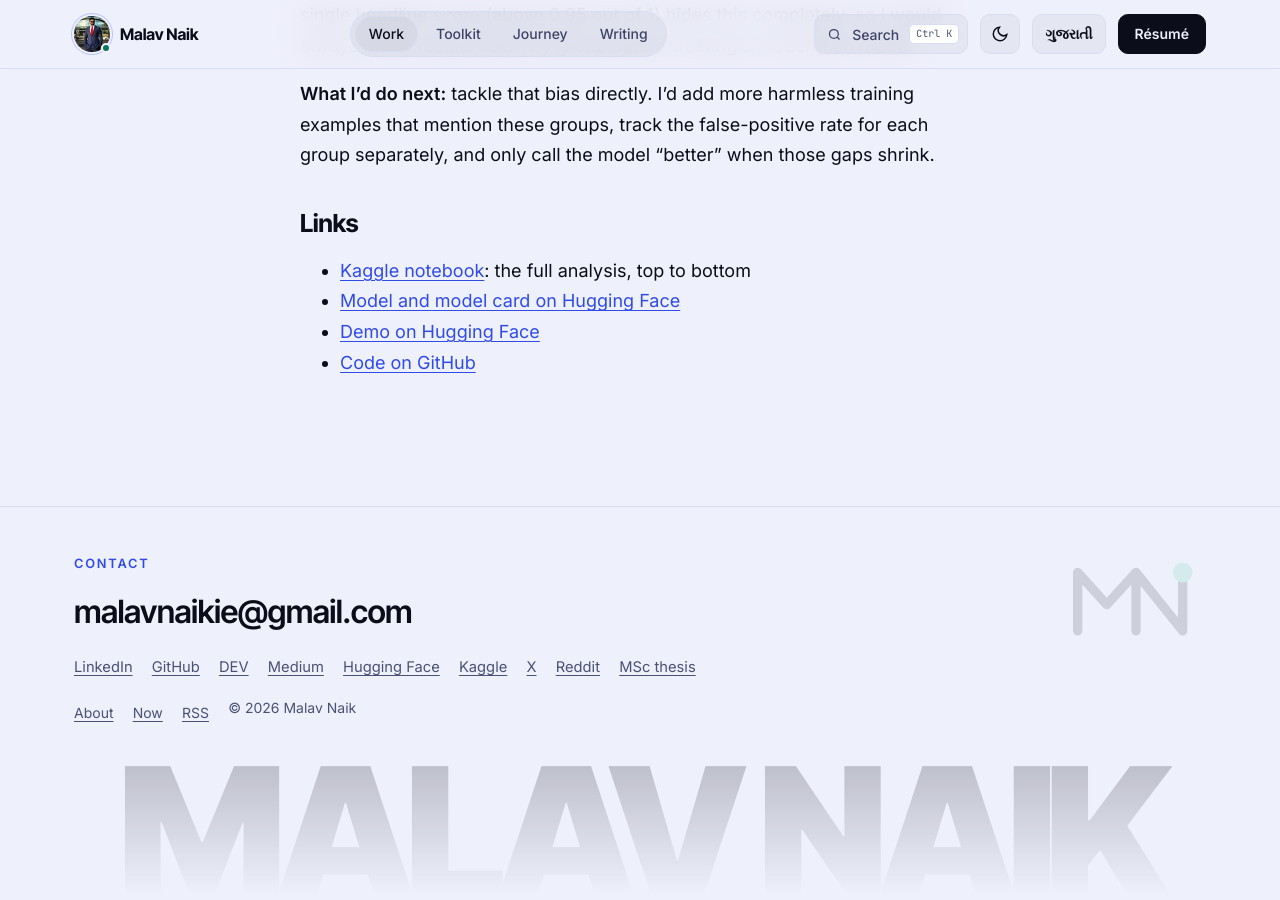
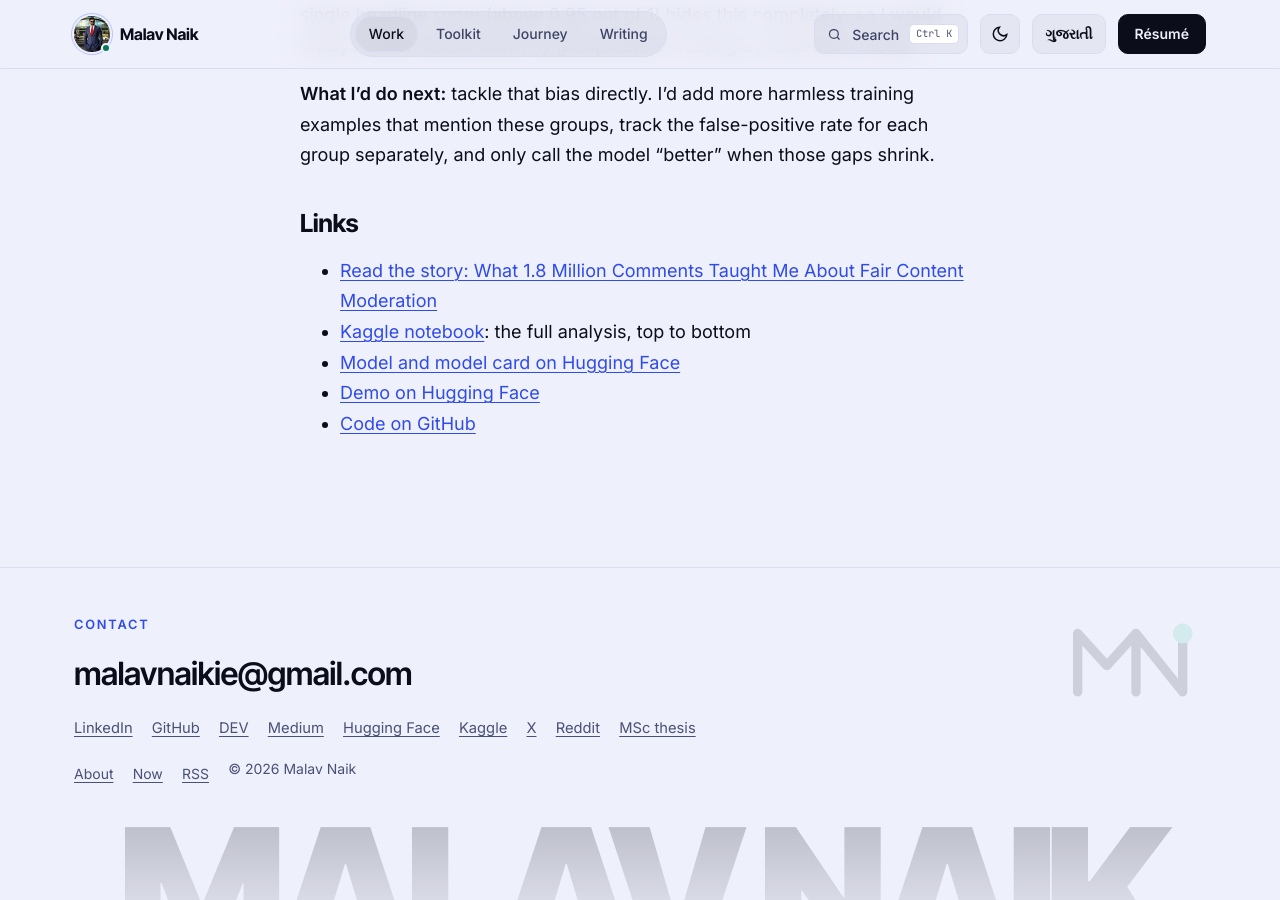
Before and after one commit to malavnaik99/malavnaik99.github.io, a Jekyll site: the page built from _projects/moderation-classifier.md, in a window 1280 px wide and 900 px high, scrolled down 4187 px. Built offline with Jekyll 4.4.1, drawn with Linux system fonts in a browser that asks for light colours.

Commit message:
Link posts 43 and 51 from their project pages

```diff
--- a/_projects/moderation-classifier.md
+++ b/_projects/moderation-classifier.md
@@ -104,6 +104,7 @@ The modern model is fairer for every group, but harmless comments mentioning som
 **What I'd do next:** tackle that bias directly. I'd add more harmless training examples that mention these groups, track the false-positive rate for each group separately, and only call the model "better" when those gaps shrink.
 
 ## Links
+- [Read the story: What 1.8 Million Comments Taught Me About Fair Content Moderation]({{ '/blog/trust-safety-dashboard-public-data/' | relative_url }})
 - [Kaggle notebook](https://www.kaggle.com/code/malavnaik/moderation-classifier-civil-comments): the full analysis, top to bottom
 - [Model and model card on Hugging Face](https://huggingface.co/Malavnaik/civil-comments-distilbert-moderation)
 - [Demo on Hugging Face](https://huggingface.co/spaces/Malavnaik/moderation-classifier-demo)
```
Also changed, not shown: _projects/dublin-bikes-pipeline.md (+1 -0 lines).
